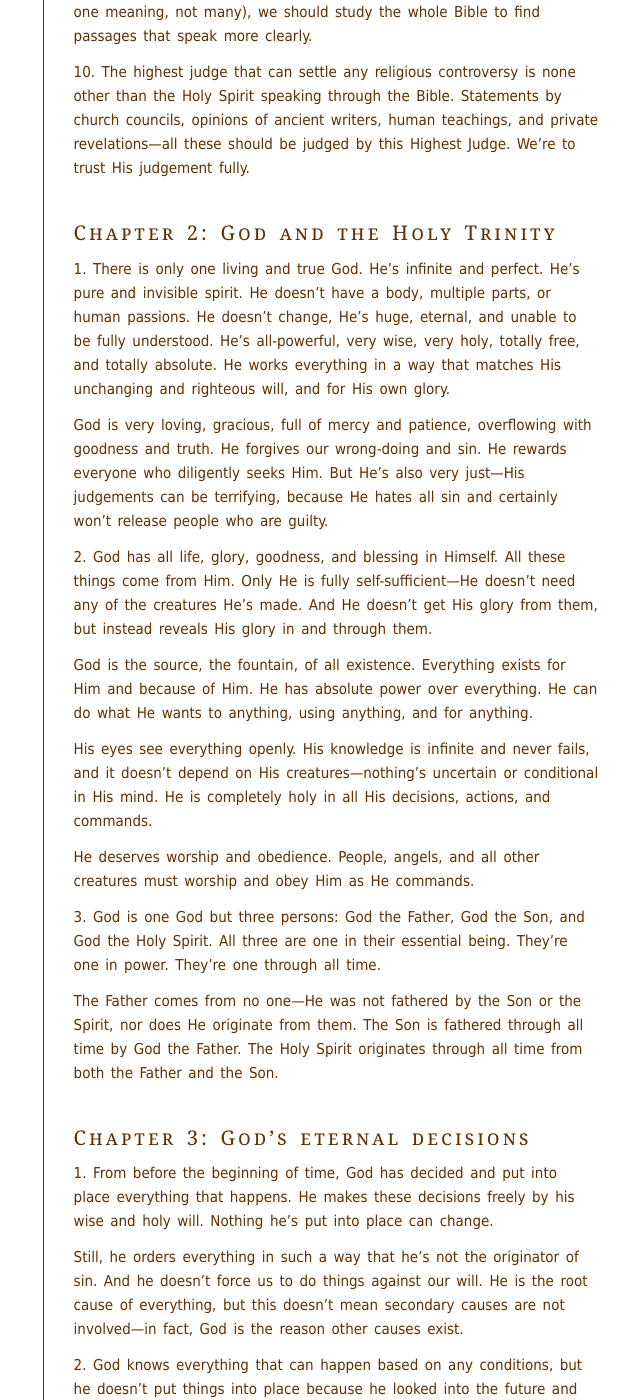
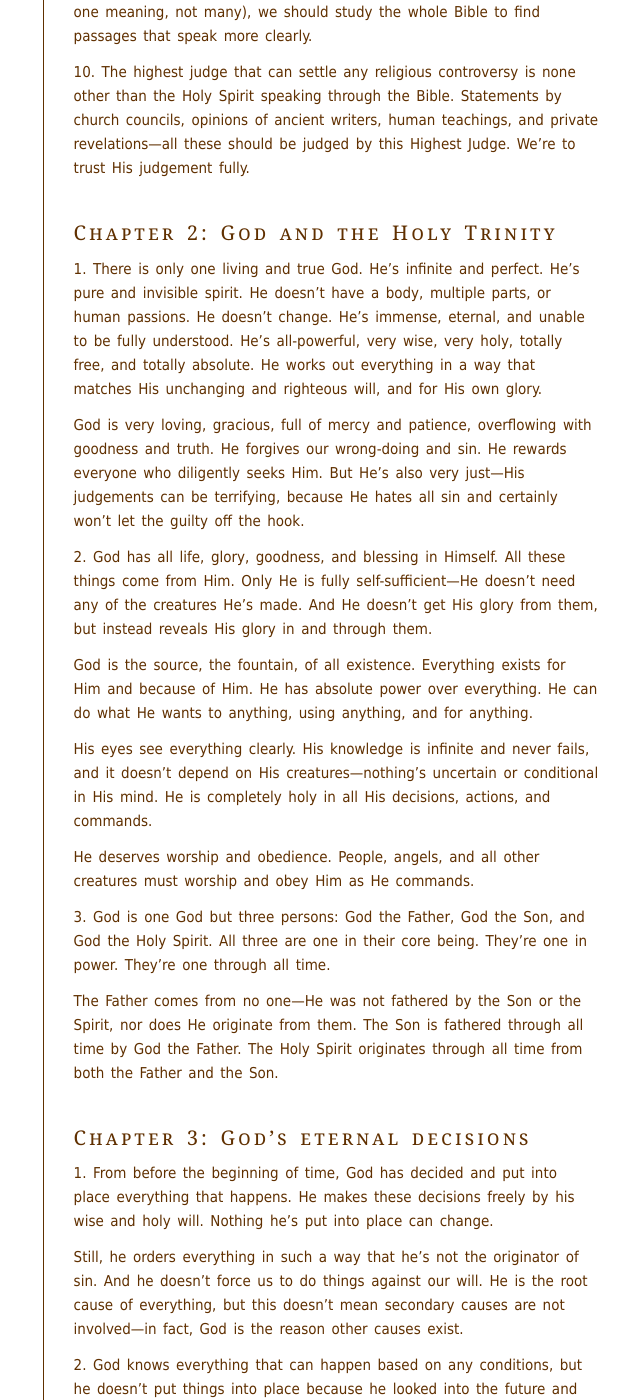
Before and after one commit to benhoyt/benhoyt.github.com, a Jekyll site: the page built from writings-plain-english-westminster.html, in a window 1280 px wide and 1400 px high, scrolled down 3510 px. Shown: the whole window, without its empty margins (391-1031 px from the left). Built offline with Jekyll 4.4.1, drawn with Linux system fonts in a browser that asks for light colours; some of the changed text lies outside the part shown.

Commit message:
Tweak chapter 2

```diff
--- a/writings-plain-english-westminster.html
+++ b/writings-plain-english-westminster.html
@@ -68,7 +68,7 @@ permalink: /writings/plain-english-westminster/index.html
 
 <h2 id="copyright">Copyright: Some rights reserved</h2>
 
-<p>God's word&mdash;and related documents like this&mdash;should be free in <a href="http://en.wikipedia.org/wiki/Gratis_versus_libre">both senses of the word</a>, so I'm publishing this under a <a href="http://creativecommons.org/licenses/by-nc-sa/3.0/">Creative Commons BY-NC-SA</a> license. That basically means you can copy, share, and adapt it freely, as long as you link back to <a href="http://benhoyt.com/">benhoyt.com</a> and don&rsquo;t make money with it.</p>
+<p>God's word&mdash;and related documents like this&mdash;should be free in <a href="http://en.wikipedia.org/wiki/Gratis_versus_libre">both senses of the word</a>, so I'm publishing this under a <a href="http://creativecommons.org/licenses/by-nc-sa/3.0/">Creative Commons BY-NC-SA</a> license. That basically means you can copy, share, and adapt it freely, as long as you link back to <a href="http://benhoyt.com/">benhoyt.com</a> and don't make money with it.</p>
 
 
 <h2 id="chapter1">Chapter 1: Holy Scripture</h2>
@@ -121,19 +121,19 @@ permalink: /writings/plain-english-westminster/index.html
 
 <h2 id="chapter2">Chapter 2: God and the Holy Trinity</h2>
 
-<p>1. There is only one living and true God. He’s infinite and perfect. He’s pure and invisible spirit. He doesn’t have a body, multiple parts, or human passions. He doesn’t change, He’s huge, eternal, and unable to be fully understood. He’s all-powerful, very wise, very holy, totally free, and totally absolute. He works everything in a way that matches His unchanging and righteous will, and for His own glory.</p>
+<p>1. There is only one living and true God. He’s infinite and perfect. He’s pure and invisible spirit. He doesn’t have a body, multiple parts, or human passions. He doesn’t change. He’s immense, eternal, and unable to be fully understood. He’s all-powerful, very wise, very holy, totally free, and totally absolute. He works out everything in a way that matches His unchanging and righteous will, and for His own glory.</p>
 
-<p>God is very loving, gracious, full of mercy and patience, overflowing with goodness and truth. He forgives our wrong-doing and sin. He rewards everyone who diligently seeks Him. But He’s also very just&mdash;His judgements can be terrifying, because He hates all sin and certainly won’t release people who are guilty.</p>
+<p>God is very loving, gracious, full of mercy and patience, overflowing with goodness and truth. He forgives our wrong-doing and sin. He rewards everyone who diligently seeks Him. But He’s also very just&mdash;His judgements can be terrifying, because He hates all sin and certainly won’t let the guilty off the hook.</p>
 
 <p>2. God has all life, glory, goodness, and blessing in Himself. All these things come from Him. Only He is fully self-sufficient&mdash;He doesn’t need any of the creatures He’s made. And He doesn’t get His glory from them, but instead reveals His glory in and through them.</p>
 
 <p>God is the source, the fountain, of all existence. Everything exists for Him and because of Him. He has absolute power over everything. He can do what He wants to anything, using anything, and for anything.</p>
 
-<p>His eyes see everything openly. His knowledge is infinite and never fails, and it doesn’t depend on His creatures&mdash;nothing’s uncertain or conditional in His mind. He is completely holy in all His decisions, actions, and commands.</p>
+<p>His eyes see everything clearly. His knowledge is infinite and never fails, and it doesn’t depend on His creatures&mdash;nothing’s uncertain or conditional in His mind. He is completely holy in all His decisions, actions, and commands.</p>
 
 <p>He deserves worship and obedience. People, angels, and all other creatures must worship and obey Him as He commands.</p>
 
-<p>3. God is one God but three persons: God the Father, God the Son, and God the Holy Spirit. All three are one in their essential being. They’re one in power. They’re one through all time.</p>
+<p>3. God is one God but three persons: God the Father, God the Son, and God the Holy Spirit. All three are one in their core being. They’re one in power. They’re one through all time.</p>
 
 <p>The Father comes from no one&mdash;He was not fathered by the Son or the Spirit, nor does He originate from them. The Son is fathered through all time by God the Father. The Holy Spirit originates through all time from both the Father and the Son.</p>
 
```
